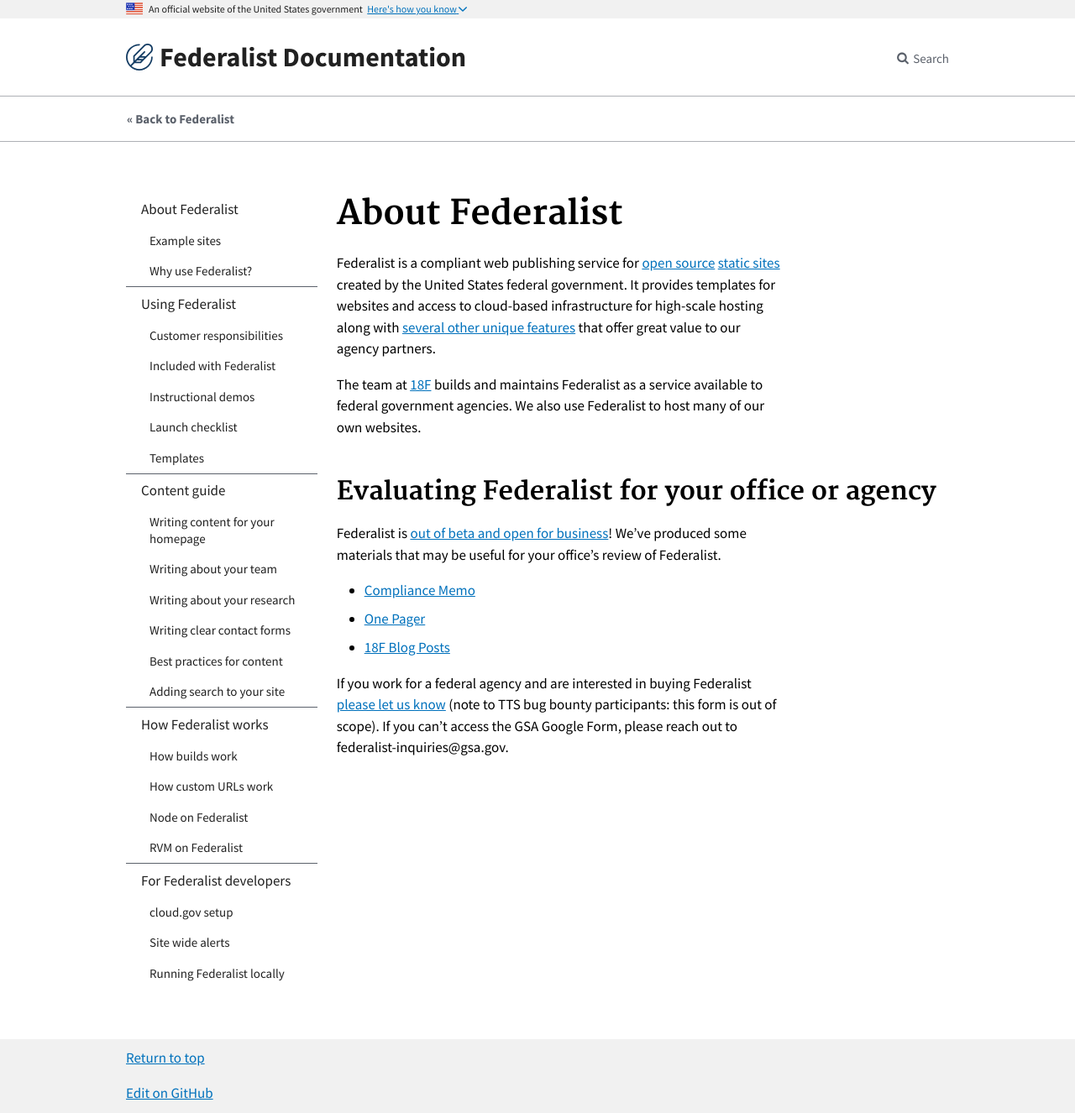
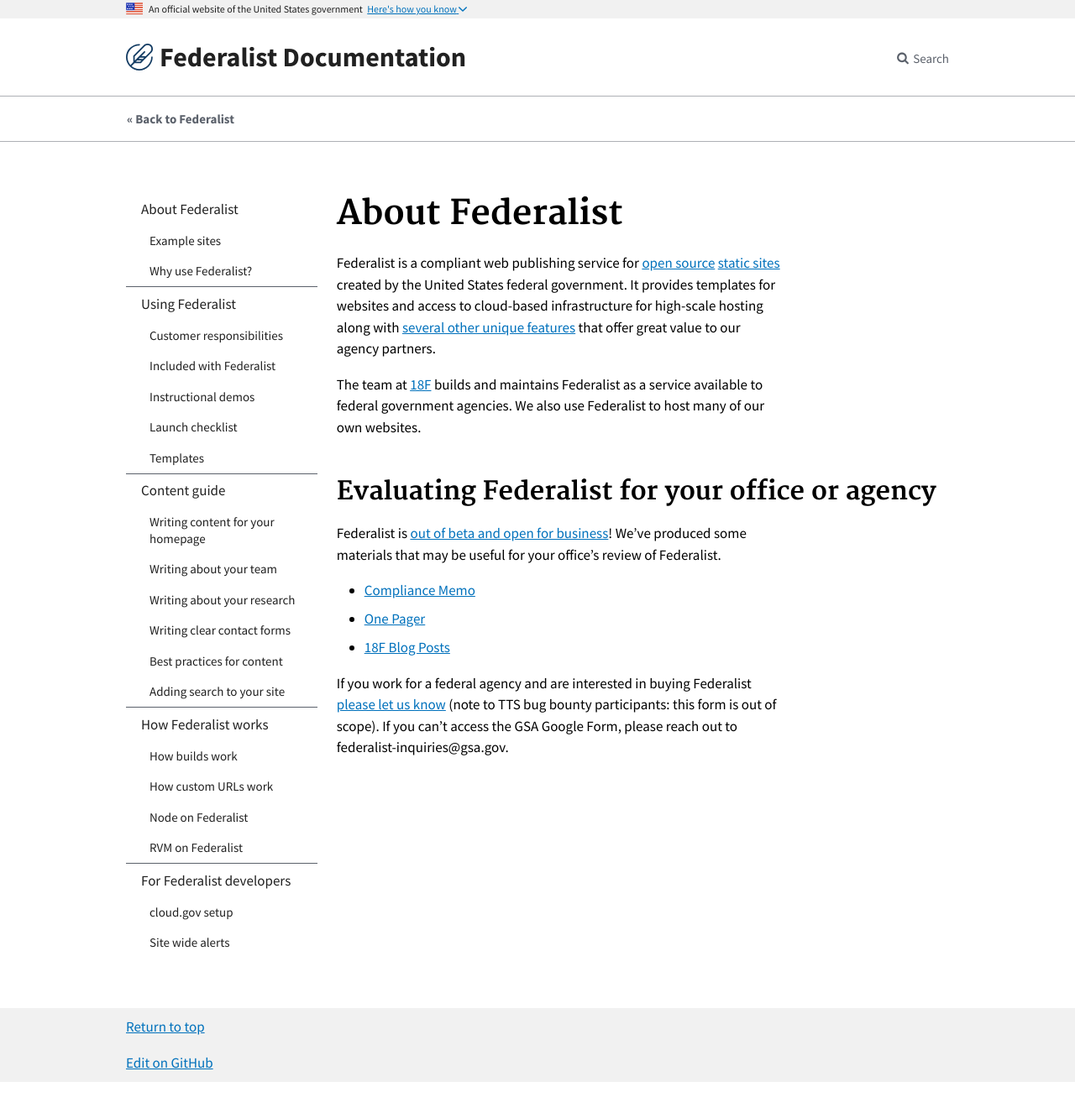
Before and after one commit to Macy-FK/federaliste, a Jekyll site: the page built from pages/index.md, in a window 1280 px wide. Shown: the whole page at 84% size. Built offline with Jekyll 4.4.1, drawn with Linux system fonts in a browser that asks for light colours; Markdown is read by kramdown in place of the engine named in the settings; after the commit the page ends 1289 px from its top, so only the background shows below that.

Commit message:
remove page from nav

```diff
--- a/_config.yml
+++ b/_config.yml
@@ -110,9 +110,6 @@ navigation:
   - text: Site wide alerts
     url: /pages/how-federalist-works/site-wide-alert/
     internal: true
-  - text: Running Federalist locally
-    url: /pages/how-federalist-works/running-federalist-locally/
-    internal: true
 
 repos:
 - name: Federalist
```
